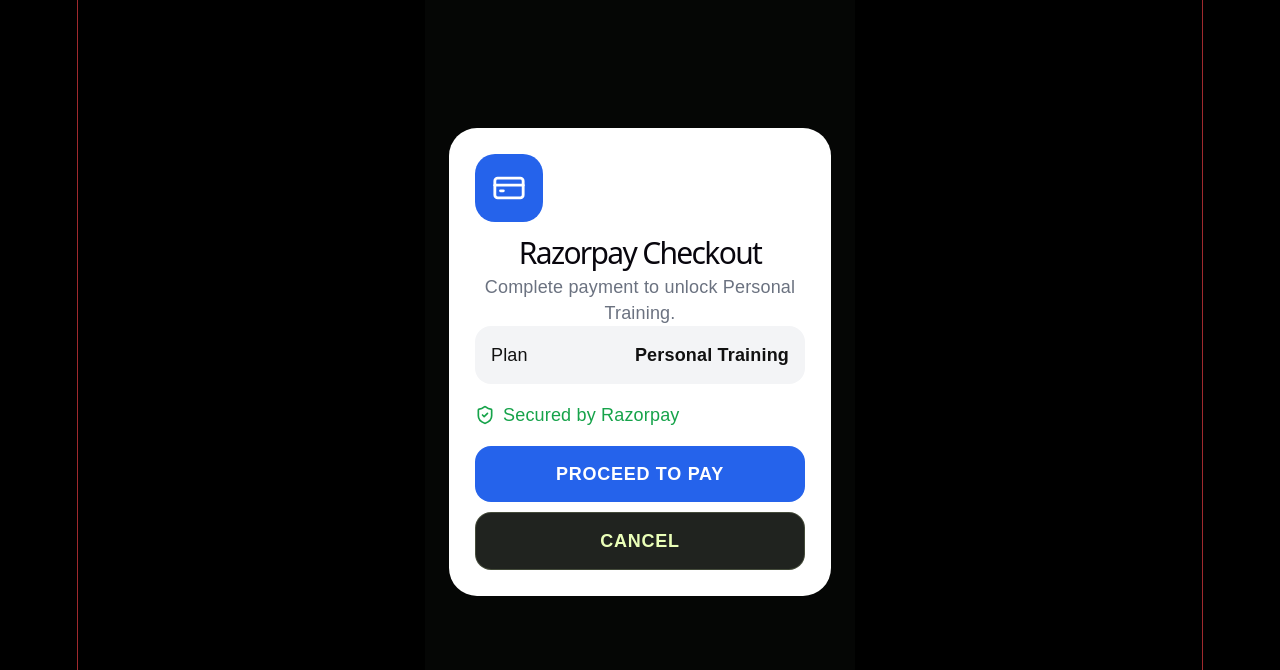
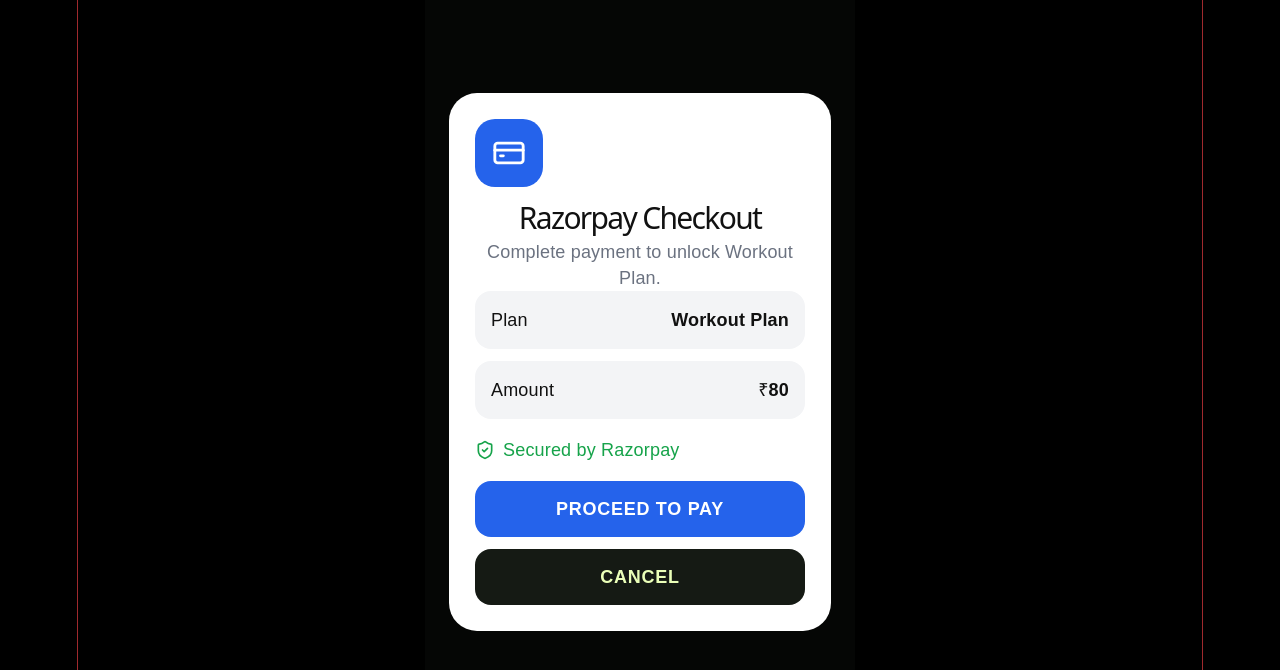
Before and after one commit to Kenkarate/buddy-app, a React (Vite) app in the folder client/: page /razorpay/1 in a window 1280 px wide. Shown: the top 670 px of the page. Built offline with nearby package versions, Linux system fonts and the light colour scheme.

Commit message:
Fix Razorpay invalid plan and direct payment flow

```diff
--- a/client/src/App.css
+++ b/client/src/App.css
@@ -3845,3 +3845,25 @@
   color: #9ca3af;
   margin: 0;
 }
+.razorpay-box h1 {
+  color: #111 !important;
+  opacity: 1 !important;
+}
+
+.razorpay-box p {
+  color: #6b7280 !important;
+}
+
+.razorpay-summary span {
+  color: #111 !important;
+}
+
+.razorpay-summary strong {
+  color: #111 !important;
+}
+
+.razorpay-cancel-btn {
+  background: #151a14 !important;
+  color: var(--elite-lime) !important;
+  margin-top: 12px;
+}
--- a/client/src/pages/DummyRazorpay.jsx
+++ b/client/src/pages/DummyRazorpay.jsx
@@ -6,15 +6,39 @@
 function DummyRazorpay() {
   const navigate = useNavigate();
   const { program } = useParams();
+
   const [loading, setLoading] = useState(false);
   const [error, setError] = useState("");
 
-  const planName =
-    program === "normal-workouts"
-      ? "Normal Workout"
-      : program === "home-workout"
-      ? "Home Workout"
-      : "Personal Training";
+  const normalizedProgram = String(program || "").toLowerCase();
+
+  const planDetails = {
+    normal: {
+      title: "Normal Workout",
+      displayAmount: "₹80",
+    },
+    "normal-workout": {
+      title: "Normal Workout",
+      displayAmount: "₹80",
+    },
+    "normal-workouts": {
+      title: "Normal Workout",
+      displayAmount: "₹80",
+    },
+    home: {
+      title: "Home Workout",
+      displayAmount: "₹150",
+    },
+    "home-workout": {
+      title: "Home Workout",
+      displayAmount: "₹150",
+    },
+  };
+
+  const selectedPlan = planDetails[normalizedProgram] || {
+    title: "Workout Plan",
+    displayAmount: "₹80",
+  };
 
   const startPayment = async () => {
     setLoading(true);
@@ -22,7 +46,7 @@
 
     try {
       const orderRes = await api.post("/payments/create-order", {
-        program,
+        program: normalizedProgram,
       });
 
       const { orderId, amount, currency, keyId, planTitle } = orderRes.data;
@@ -46,14 +70,17 @@
         handler: async function (response) {
           const verifyRes = await api.post("/payments/verify", {
             ...response,
-            program,
+            program: normalizedProgram,
           });
 
           if (verifyRes.data.success) {
-            localStorage.setItem("buddySelectedProgram", program);
+            localStorage.setItem("buddySelectedProgram", normalizedProgram);
             localStorage.setItem("buddyPaymentStatus", "paid");
 
-            if (program === "home-workout") {
+            if (
+              normalizedProgram === "home" ||
+              normalizedProgram === "home-workout"
+            ) {
               navigate("/home-workout-setup");
               return;
             }
@@ -85,11 +112,16 @@
         </div>
 
         <h1>Razorpay Checkout</h1>
-        <p>Complete payment to unlock {planName}.</p>
+        <p>Complete payment to unlock {selectedPlan.title}.</p>
 
         <div className="razorpay-summary">
           <span>Plan</span>
-          <strong>{planName}</strong>
+          <strong>{selectedPlan.title}</strong>
+        </div>
+
+        <div className="razorpay-summary">
+          <span>Amount</span>
+          <strong>{selectedPlan.displayAmount}</strong>
         </div>
 
         <div className="secure-row">
@@ -103,7 +135,7 @@
           {loading ? "Opening Razorpay..." : "Proceed to Pay"}
         </button>
 
-        <button className="edit-bmi-btn" onClick={() => navigate("/")}>
+        <button className="razorpay-cancel-btn" onClick={() => navigate("/")}>
           Cancel
         </button>
       </div>
--- a/client/src/pages/Home.jsx
+++ b/client/src/pages/Home.jsx
@@ -11,7 +11,7 @@
     return;
   }
 
-  navigate(`/payment/${program}`);
+  navigate(`/razorpay/${program}`);
 };
 
   return (
```
Also changed, not shown: 1 other file (tests, documents, lock files or other folders).
